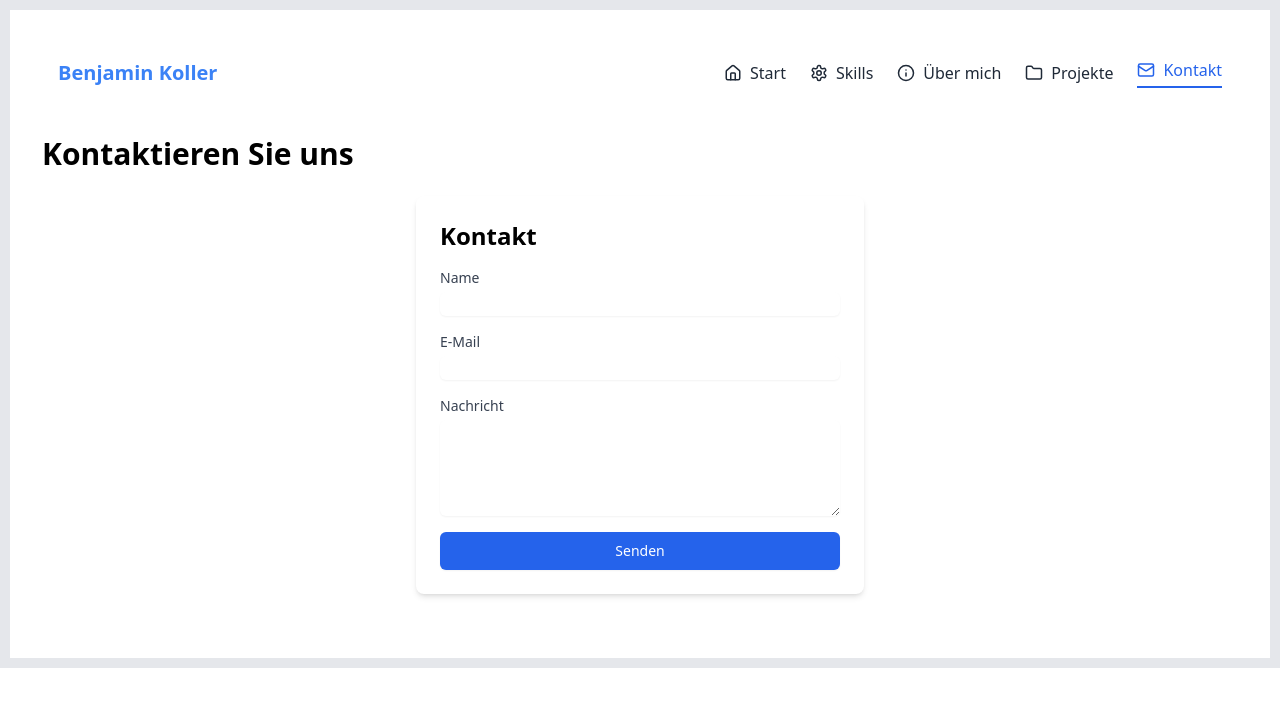
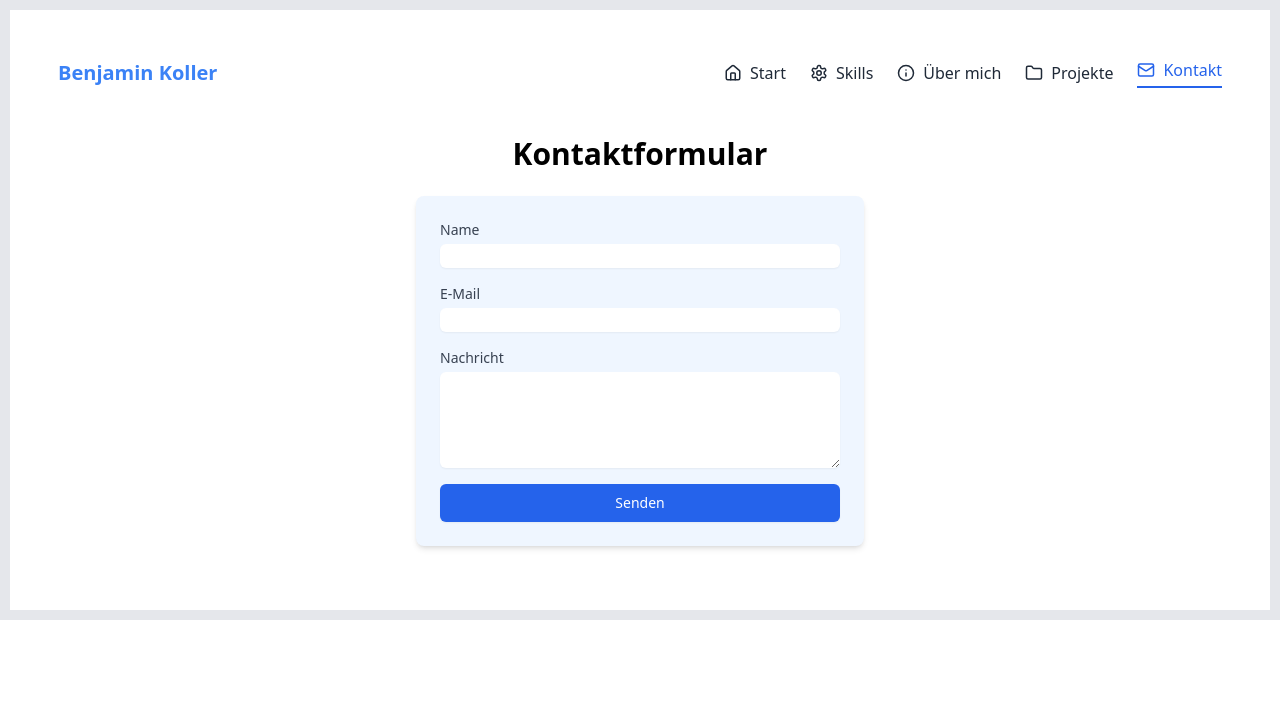
Before and after one commit to kobsaai/my-webpage, a React (Vite) app: page /contact in a window 1280 px wide. Shown: the top 706 px of the page. Built offline with nearby package versions, Linux system fonts and the light colour scheme.

Commit message:
added ContactForm

```diff
--- a/src/components/ContactForm.tsx
+++ b/src/components/ContactForm.tsx
@@ -53,9 +53,7 @@ function ContactForm() {
   }
 
   return (
-    <div className="max-w-md mx-auto p-6 bg-white rounded-lg shadow-md">
-      <h2 className="text-2xl font-bold mb-4">Kontakt</h2>
-
+    <div className="max-w-md mx-auto p-6 bg-blue-50 rounded-lg shadow-md">
       {status && (
         <div
           className={`p-4 mb-4 rounded ${
--- a/src/pages/Contact.tsx
+++ b/src/pages/Contact.tsx
@@ -3,7 +3,9 @@ import ContactForm from "../components/ContactForm";
 function Contact() {
   return (
     <div className="container mx-auto py-8">
-      <h1 className="text-3xl font-bold mb-6">Kontaktieren Sie uns</h1>
+      <h1 className="text-3xl font-bold mb-6 justify-center text-center">
+        Kontaktformular
+      </h1>
       <ContactForm />
     </div>
   );
```
